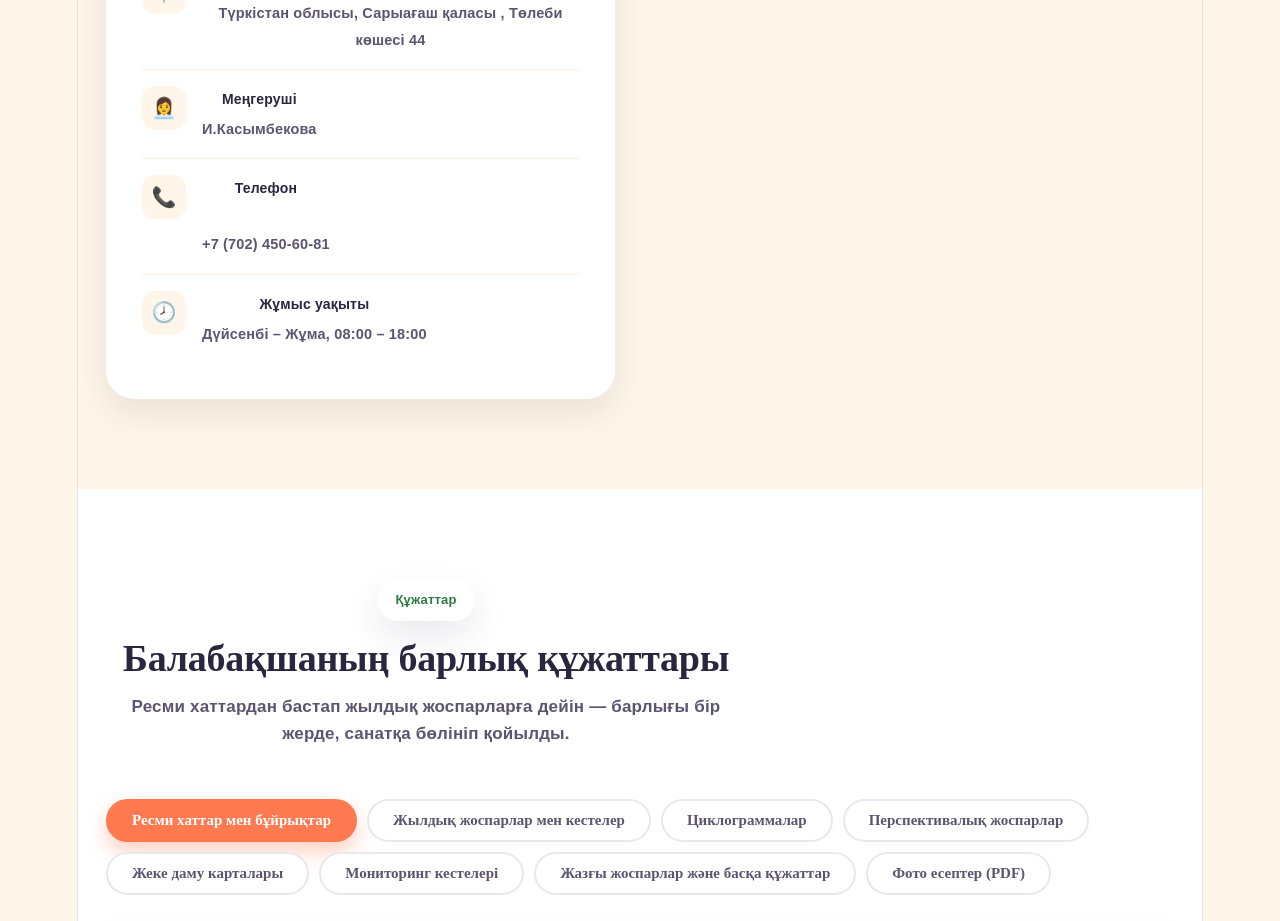
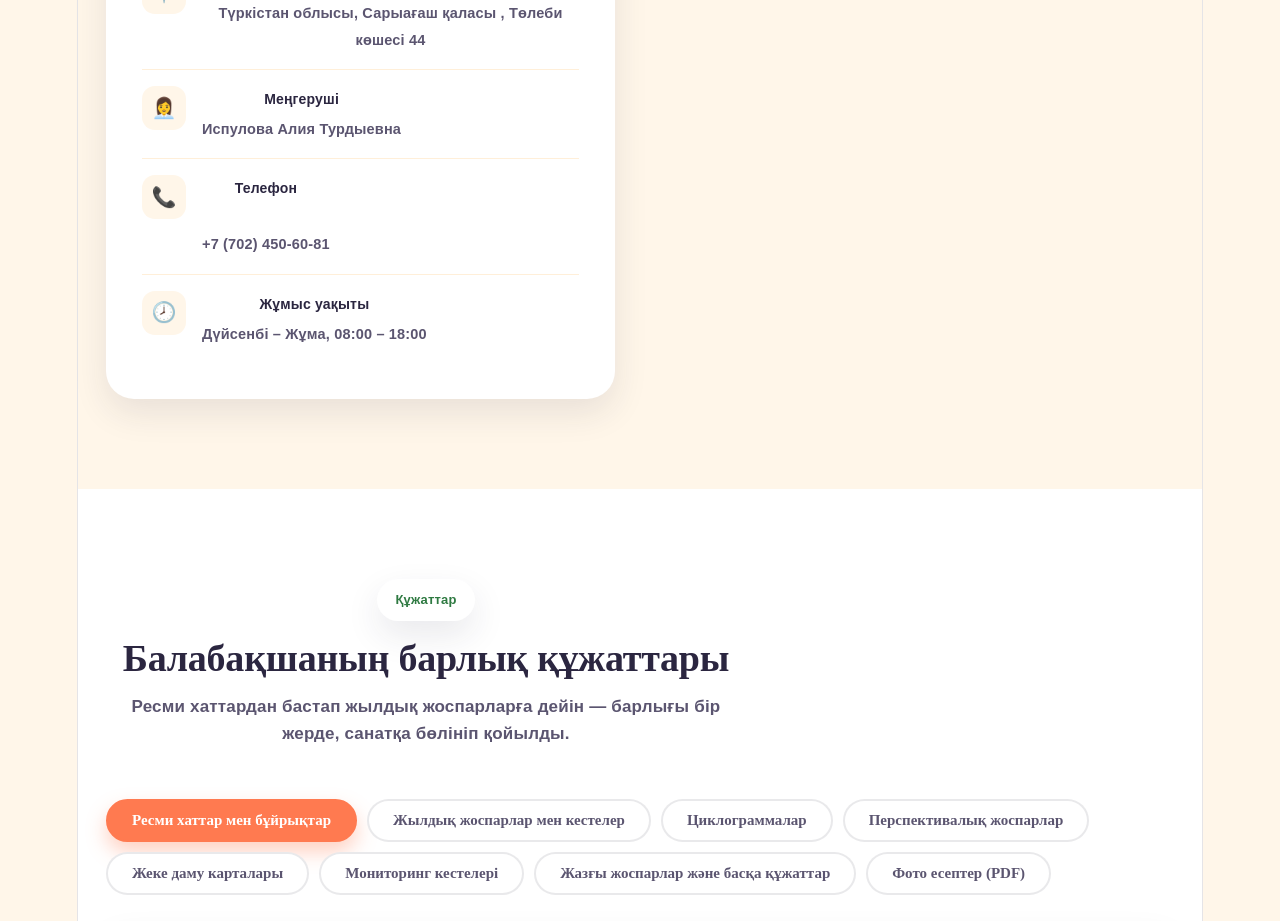
Before and after one commit to Zhanserk/Talgat-sadik, a React (Vite) app: page / in a window 1280 px wide. Shown: the part 6420-7341 px from the top of the page. Built offline with nearby package versions, Linux system fonts and the light colour scheme.

Commit message:
Аттын озгерту

```diff
--- a/src/App.jsx
+++ b/src/App.jsx
@@ -161,7 +161,7 @@ export default function App() {
             <h2 style={{ margin: '16px 0 24px', fontSize: '28px' }}>Бізбен хабарласыңыз</h2>
             {/* TODO: нақты көше атауы мен үй нөмірін, телефон және email қой */}
             <div className="crow"><div className="ic">📍</div><div><b>Мекенжай</b><span>Түркістан облысы, Сарыағаш қаласы , Төлеби көшесі 44</span></div></div>
-            <div className="crow"><div className="ic">👩‍💼</div><div><b>Меңгеруші</b><span>И.Касымбекова</span></div></div>
+            <div className="crow"><div className="ic">👩‍💼</div><div><b>Меңгеруші</b><span>Испулова Алия Турдыевна</span></div></div>
             <div className="crow"><div className="ic">📞</div><div><b>Телефон</b><br /><a href="tel:+77024506081">+7 (702) 450-60-81</a></div></div>
             <div className="crow"><div className="ic">🕗</div><div><b>Жұмыс уақыты</b><span>Дүйсенбі – Жұма, 08:00 – 18:00</span></div></div>
           </div>
```
